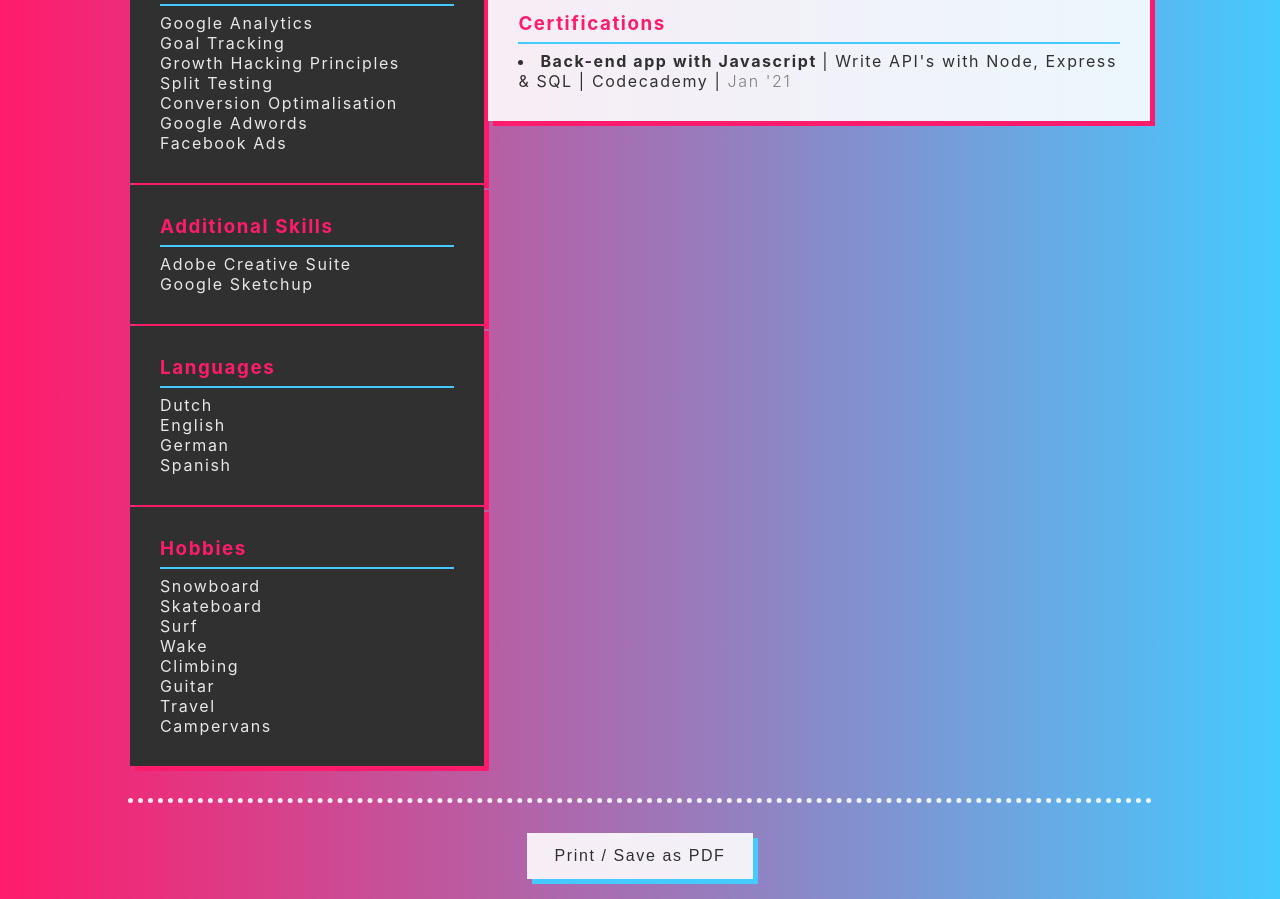
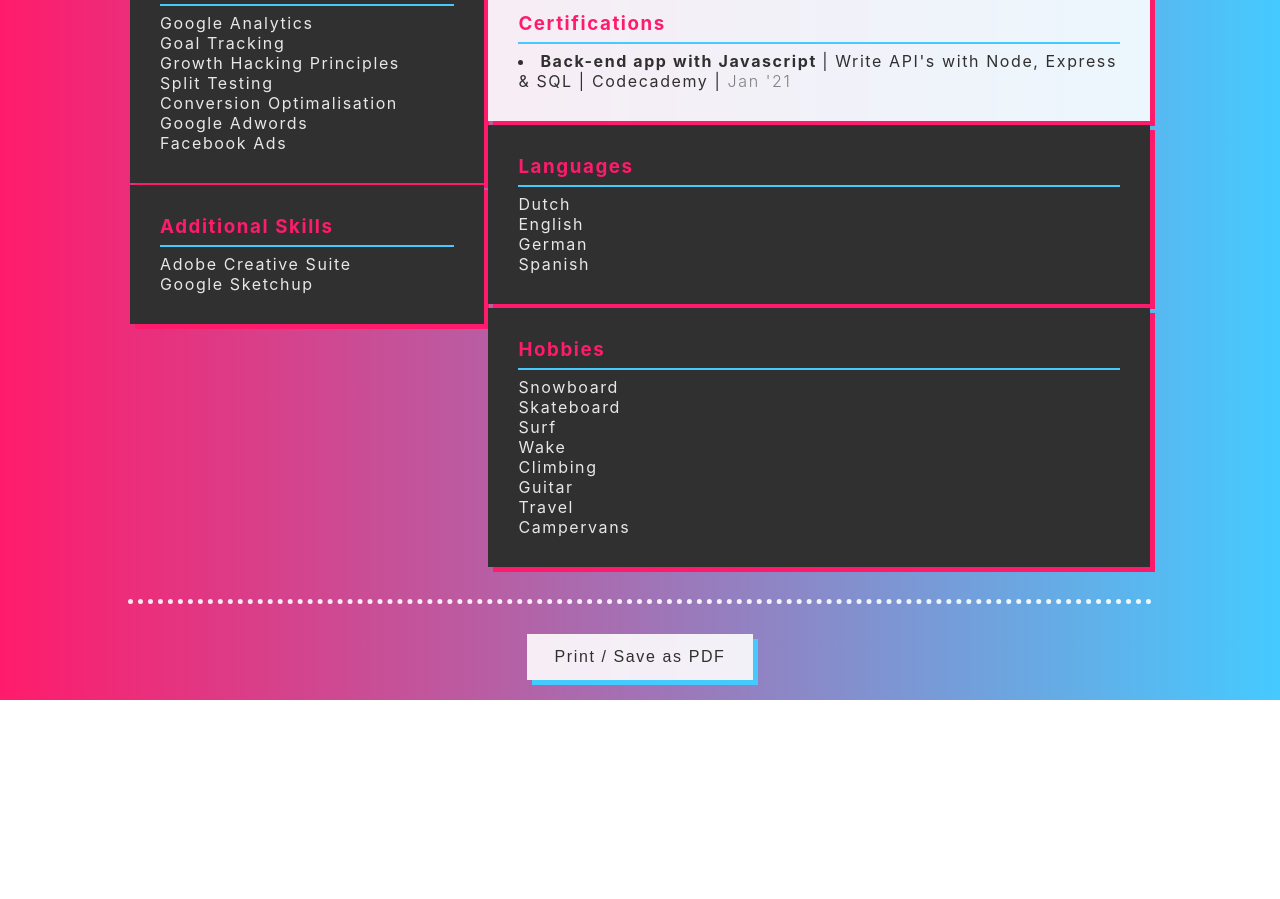
Before and after one commit to arejasverduras/resume, a React (Create React App) app: page / in a window 1280 px wide. Shown: the part 1640-2539 px from the top of the page. After the commit the page ends 2340 px from the top, so only its background shows below. Built offline with nearby package versions, Linux system fonts and the light colour scheme.

Commit message:
add languages & hobbies as independent components to the dom

```diff
--- a/src/App.css
+++ b/src/App.css
@@ -108,6 +108,7 @@ a {
   "summary main"
   "sidebar main"
   "sidebar main"
+  "sidebar languages"
   "sidebar ShowSearchTerm";
 
   margin: 10px auto;
--- a/src/App.js
+++ b/src/App.js
@@ -8,6 +8,8 @@ import { Content} from './components/Content/Content';
 import {Contact} from './components/Contact/Contact';
 import { Summary } from './components/Summary/Summary';
 import { ShowSearchTerm} from './components/ShowSearchTerm/ShowSearchTerm';
+import { Languages } from './components/Languages/Languages';
+import { Hobbies } from './components/Hobbies/Hobbies';
 
 export const App = React.forwardRef((props, ref) => {
   const {
@@ -223,6 +225,14 @@ hobbies} = profileData;
         jobs={search(jobs,'jobs','Array of Objects')}
         certifications={search(certifications,'certifications','Array of Objects')}
         flipped={flipped} />
+        <Languages
+          languages={search(languages, "languages","array")}
+          flipped={flipped}
+         />
+         <Hobbies
+          hobbies={search(hobbies, "hobbies","array")}
+          flipped={flipped}
+          />
       <ShowSearchTerm
         searchTerm={searchTerm}
         flipped={flipped} />
--- /dev/null
+++ b/src/components/Hobbies/Hobbies.js
@@ -0,0 +1,19 @@
+import React from 'react';
+import { Widget } from '../Widget/Widget';
+
+export const Hobbies = ({hobbies, flipped}) => {
+
+    const skillMaker = (skillArray) => {
+        return skillArray.map(skill => (
+            <li key={skill}>{skill}</li>
+        ));
+    }
+
+    return (
+        <Widget
+            name="hobbies"
+            title="Hobbies"
+            content={skillMaker(hobbies)}
+            flipped={flipped}  />
+    )
+}
--- /dev/null
+++ b/src/components/Languages/Languages.js
@@ -0,0 +1,19 @@
+import React from 'react';
+import { Widget } from '../Widget/Widget';
+
+export const Languages = ({languages, flipped}) => {
+
+    const skillMaker = (skillArray) => {
+        return skillArray.map(skill => (
+            <li key={skill}>{skill}</li>
+        ));
+    }
+
+    return (
+        <Widget
+            name="languages"
+            title="Languages"
+            content={skillMaker(languages)}
+            flipped={flipped}  />
+    )
+}
--- a/src/components/SideBar/SideBar.js
+++ b/src/components/SideBar/SideBar.js
@@ -33,16 +33,16 @@ export const SideBar = (props) => {
                     title="Additional Skills"
                     content={skillMaker(addSkills)}
                     flipped={flipped} />
-                 <Widget
+                 {/* <Widget
                     name="languages"
                     title="Languages"
                     content={skillMaker(languages)}
-                    flipped={flipped} />
-                 <Widget
+                    flipped={flipped} /> */}
+                 {/* <Widget
                     name="hobbies"
                     title="Hobbies"
                     content={skillMaker(hobbies)}
-                    flipped={flipped} />
+                    flipped={flipped} /> */}
         </div>
     )
 }
```
